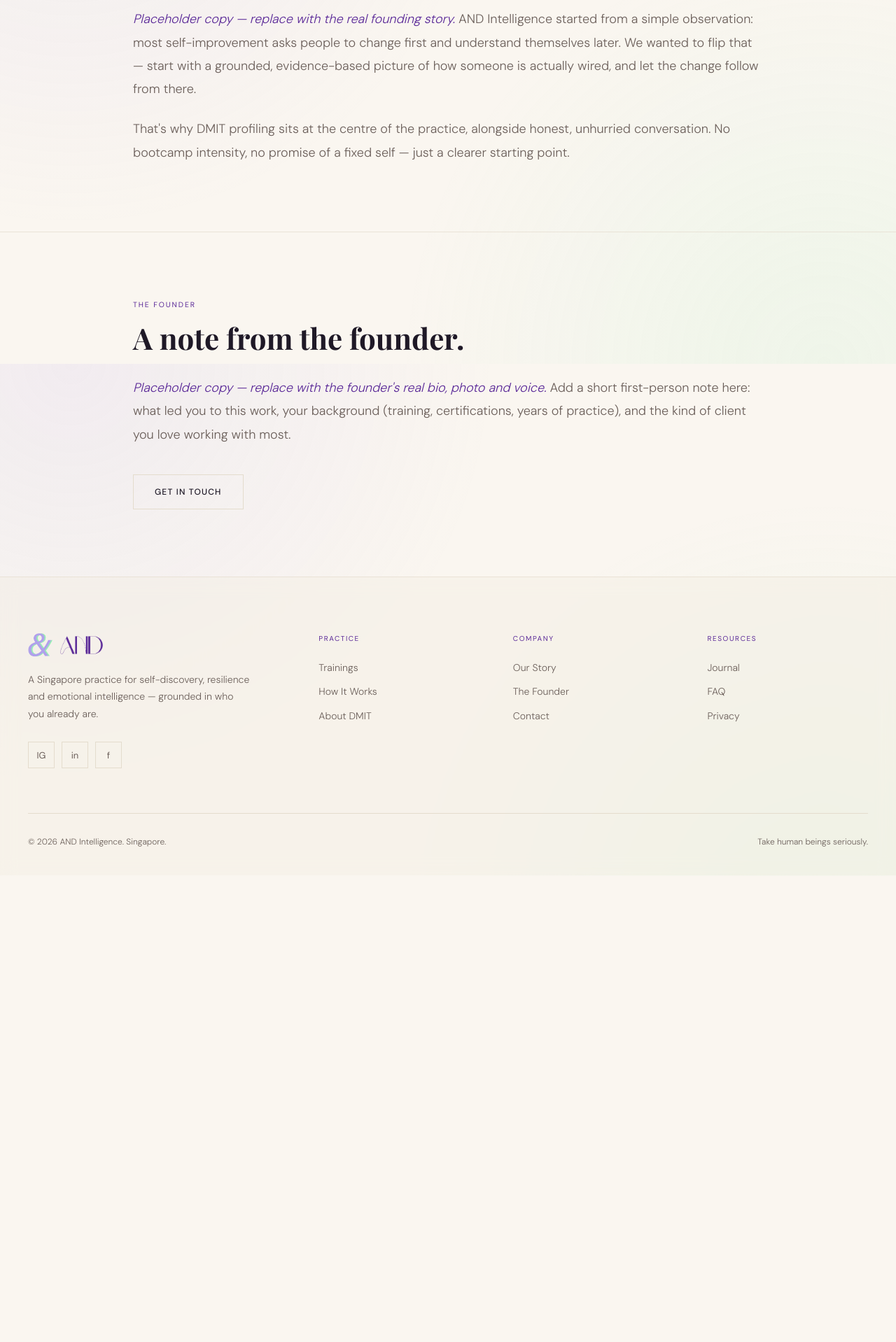
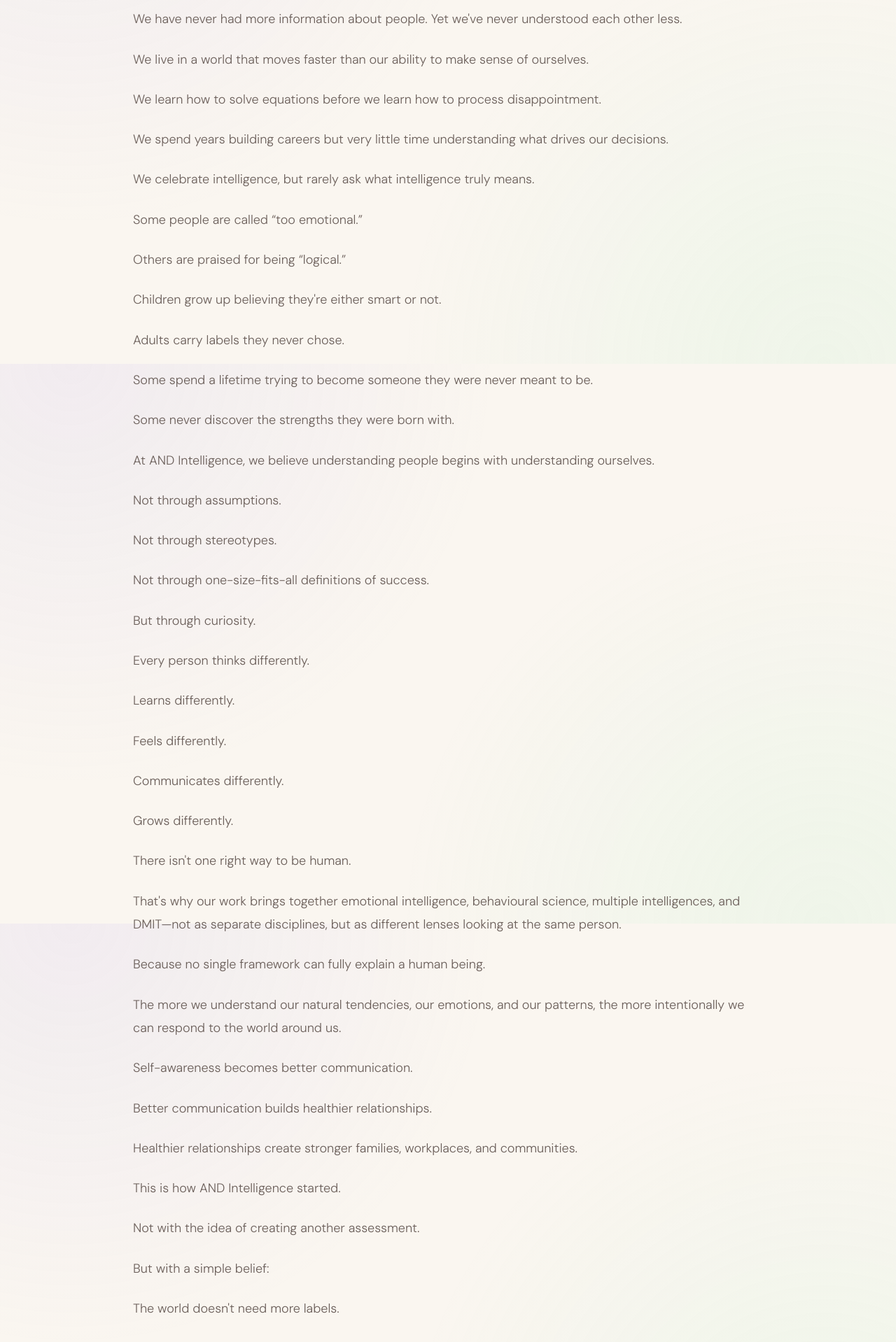
Before and after one commit to altnisthon/-intelligenceweb, a Next.js app: page /about in a window 1280 px wide. Shown: the part 280-2198 px from the top of the page at 70% size. Before the commit the page ends 1531 px from the top, so only its background shows below. Built offline with nearby package versions, Linux system fonts and the light colour scheme.

Commit message:
Replace About page placeholder copy with final Our Story and Founder text

```diff
--- a/app/about/page.tsx
+++ b/app/about/page.tsx
@@ -19,18 +19,48 @@
             Why <span className="italic text-purple">AND</span> exists.
           </h1>
           <div className="flex flex-col gap-6 font-sans text-lg font-light leading-[1.85] text-muted">
+            <p>We have never had more information about people. Yet we&apos;ve never understood each other less.</p>
+            <p>We live in a world that moves faster than our ability to make sense of ourselves.</p>
+            <p>We learn how to solve equations before we learn how to process disappointment.</p>
+            <p>We spend years building careers but very little time understanding what drives our decisions.</p>
+            <p>We celebrate intelligence, but rarely ask what intelligence truly means.</p>
+            <p>Some people are called &ldquo;too emotional.&rdquo;</p>
+            <p>Others are praised for being &ldquo;logical.&rdquo;</p>
+            <p>Children grow up believing they&apos;re either smart or not.</p>
+            <p>Adults carry labels they never chose.</p>
+            <p>Some spend a lifetime trying to become someone they were never meant to be.</p>
+            <p>Some never discover the strengths they were born with.</p>
+            <p>At AND Intelligence, we believe understanding people begins with understanding ourselves.</p>
+            <p>Not through assumptions.</p>
+            <p>Not through stereotypes.</p>
+            <p>Not through one-size-fits-all definitions of success.</p>
+            <p>But through curiosity.</p>
+            <p>Every person thinks differently.</p>
+            <p>Learns differently.</p>
+            <p>Feels differently.</p>
+            <p>Communicates differently.</p>
+            <p>Grows differently.</p>
+            <p>There isn&apos;t one right way to be human.</p>
             <p>
-              <em className="text-purple">Placeholder copy — replace with the real founding
-              story.</em> AND Intelligence started from a simple observation: most self-improvement
-              asks people to change first and understand themselves later. We wanted to flip that —
-              start with a grounded, evidence-based picture of how someone is actually wired, and
-              let the change follow from there.
+              That&apos;s why our work brings together emotional intelligence, behavioural science,
+              multiple intelligences, and DMIT—not as separate disciplines, but as different lenses
+              looking at the same person.
             </p>
+            <p>Because no single framework can fully explain a human being.</p>
             <p>
-              That&apos;s why DMIT profiling sits at the centre of the practice, alongside honest,
-              unhurried conversation. No bootcamp intensity, no promise of a fixed self — just a
-              clearer starting point.
+              The more we understand our natural tendencies, our emotions, and our patterns, the
+              more intentionally we can respond to the world around us.
             </p>
+            <p>Self-awareness becomes better communication.</p>
+            <p>Better communication builds healthier relationships.</p>
+            <p>Healthier relationships create stronger families, workplaces, and communities.</p>
+            <p>This is how AND Intelligence started.</p>
+            <p>Not with the idea of creating another assessment.</p>
+            <p>But with a simple belief:</p>
+            <p>The world doesn&apos;t need more labels.</p>
+            <p>It needs more understanding.</p>
+            <p>Because different minds aren&apos;t problems to fix.</p>
+            <p>They&apos;re perspectives waiting to be understood.</p>
           </div>
         </Container>
       </section>
@@ -47,12 +77,57 @@
             A note from the founder.
           </h2>
           <div className="flex flex-col gap-6 font-sans text-lg font-light leading-[1.85] text-muted">
+            <p>I was never interested in labels. I was interested in people.</p>
+            <p>Growing up, I found myself asking questions that didn&apos;t seem to have simple answers.</p>
+            <p>Why do two people experience the same childhood, yet become completely different adults?</p>
+            <p>Why does one person thrive under pressure while another shuts down?</p>
             <p>
-              <em className="text-purple">Placeholder copy — replace with the founder&apos;s real
-              bio, photo and voice.</em> Add a short first-person note here: what led you to this
-              work, your background (training, certifications, years of practice), and the kind of
-              client you love working with most.
+              Why do intelligent people make irrational decisions, sabotage healthy relationships,
+              or struggle to understand themselves?
             </p>
+            <p>
+              The more I observed, the more I realised that human behaviour is rarely random. Behind
+              every reaction is a story. Behind every decision is a pattern. Behind every pattern is
+              something waiting to be understood.
+            </p>
+            <p>That curiosity became a lifelong pursuit.</p>
+            <p>
+              I immersed myself in psychology, neuroscience, emotional intelligence, behavioural
+              studies, communication, image psychology, multiple intelligences, and eventually
+              Dermatoglyphics Multiple Intelligence Test (DMIT). Each discipline offered another
+              piece of the puzzle—but none of them could explain the whole person on their own.
+            </p>
+            <p>Because people are never just their personality.</p>
+            <p>
+              They are a combination of their natural wiring, lived experiences, beliefs, emotions,
+              environment, and the choices they continue to make.
+            </p>
+            <p>That realisation became the foundation of AND Intelligence.</p>
+            <p>The word AND was never chosen by accident.</p>
+            <p>We believe people are never one thing.</p>
+            <p>You can be logical and deeply emotional.</p>
+            <p>Confident and insecure.</p>
+            <p>Strong and healing.</p>
+            <p>Gifted and still discovering yourself.</p>
+            <p>
+              Your strengths and struggles are not contradictions—they coexist. Understanding both
+              is what creates self-awareness.
+            </p>
+            <p>
+              DMIT is one of the tools we use because it provides an objective glimpse into your
+              innate cognitive tendencies and natural potential. But it is never the destination.
+            </p>
+            <p>It is the beginning of a much deeper conversation.</p>
+            <p>At AND Intelligence, we don&apos;t believe assessments should put people into boxes.</p>
+            <p>We believe they should help people make sense of themselves.</p>
+            <p>Our goal isn&apos;t to tell you who you are.</p>
+            <p>
+              It&apos;s to give you the language to understand who you&apos;ve always been, why you
+              think the way you do, how your emotions shape your decisions, and how awareness can
+              become your greatest advantage.
+            </p>
+            <p>Because when people finally understand themselves, they stop trying to become someone else.</p>
+            <p>And they begin becoming more of who they were designed to be.</p>
           </div>
           <div className="mt-10">
             <CtaLink href="/contact" variant="secondary">
```
